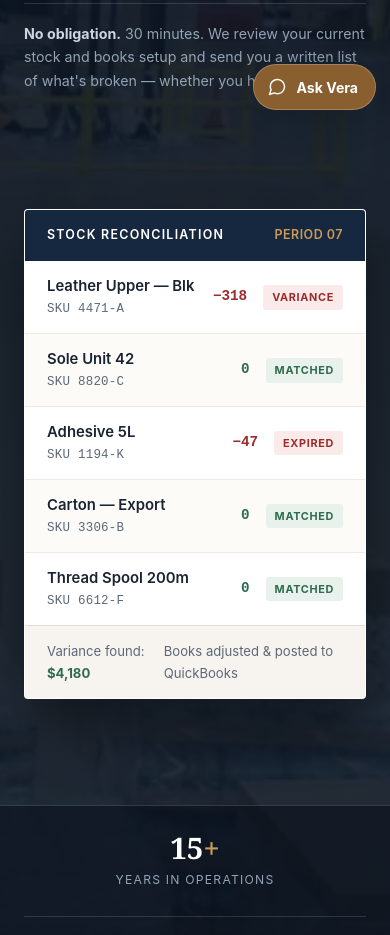
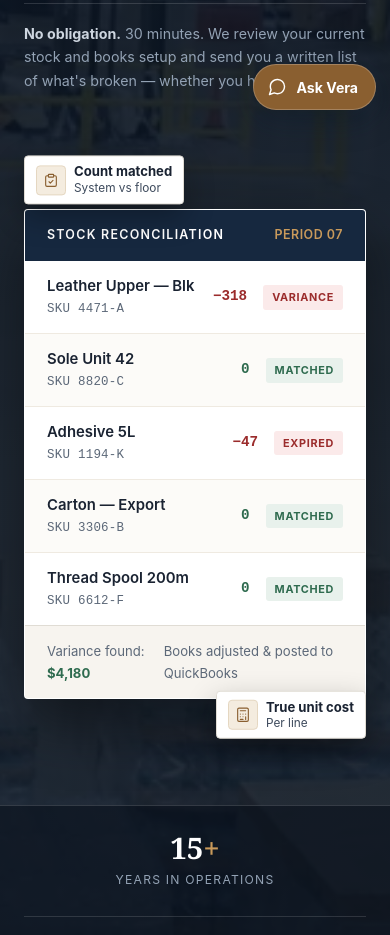
Before and after one commit to fojiphoto/commerce-services, a plain HTML site: page index.html in a window 390 px wide. Shown: the part 720-1655 px from the top of the page. Drawn offline with Linux system fonts and the light colour scheme.

Commit message:
Show the floating chips below 1024px, and make their icons read as icons
Two problems with the first version.

The chips were hidden entirely below 980px. That is every phone and every
browser window narrower than about 1024px, so most people never saw them at all.
They now stay: below the breakpoint the layout stacks, the third chip is dropped
because three collide on a 320px screen, and the remaining two hang off the
card's top and bottom edges.

The icons were 19px stroke marks sitting next to text, which read as decoration
rather than as icons. Each now sits in a bronze tile, the same treatment the
service cards use, so the icon is the thing you notice first.

Verified at 320, 375, 390, 414, 768, 900, 1024, 1120, 1280 and 1440: chips
present at every width, none overlapping each other, none off-screen, no
horizontal overflow, and WCAG AA contrast still passing on all 8 pages.

Co-Authored-By: Claude Opus 5 <noreply@anthropic.com>

```diff
--- a/assets/styles.css
+++ b/assets/styles.css
@@ -604,7 +604,9 @@ section { padding: 88px 0; }
 }
 .float-chip b { display: block; color: var(--ink); font-size: .86rem; font-weight: 700; }
 .float-chip svg {
-  width: 19px; height: 19px; flex: none;
+  width: 34px; height: 34px; flex: none; box-sizing: border-box; padding: 7px;
+  background: var(--bronze-soft); border: 1px solid #e5d7c1;
+  border-radius: var(--radius);
   stroke: var(--bronze-dark); stroke-width: 1.7; fill: none;
   stroke-linecap: round; stroke-linejoin: round;
 }
@@ -630,8 +632,20 @@ section { padding: 88px 0; }
   .float-chip-2 { left: -12px; }
   .float-chip-3 { right: -4px; }
 }
+/* Below the two-column breakpoint the card goes full width, so the chips hang off
+   its top and bottom edges instead of its corners. The middle one is dropped: three
+   would collide on a 320px screen. */
 @media (max-width: 980px) {
-  .float-chip { display: none; }
+  .float-chip-1 { top: -54px; left: 0; }
+  .float-chip-2 { display: none; }
+  .float-chip-3 { bottom: -54px; right: 0; left: auto; }
+}
+@media (max-width: 560px) {
+  .float-chip { padding: 7px 11px; font-size: .74rem; gap: 8px; }
+  .float-chip b { font-size: .82rem; }
+  .float-chip svg { width: 30px; height: 30px; padding: 6px; }
+  .float-chip-1 { top: -48px; }
+  .float-chip-3 { bottom: -48px; }
 }
 
 /* ---------- Service card icons ---------- */
```
Also changed, not shown: 1 other file.
